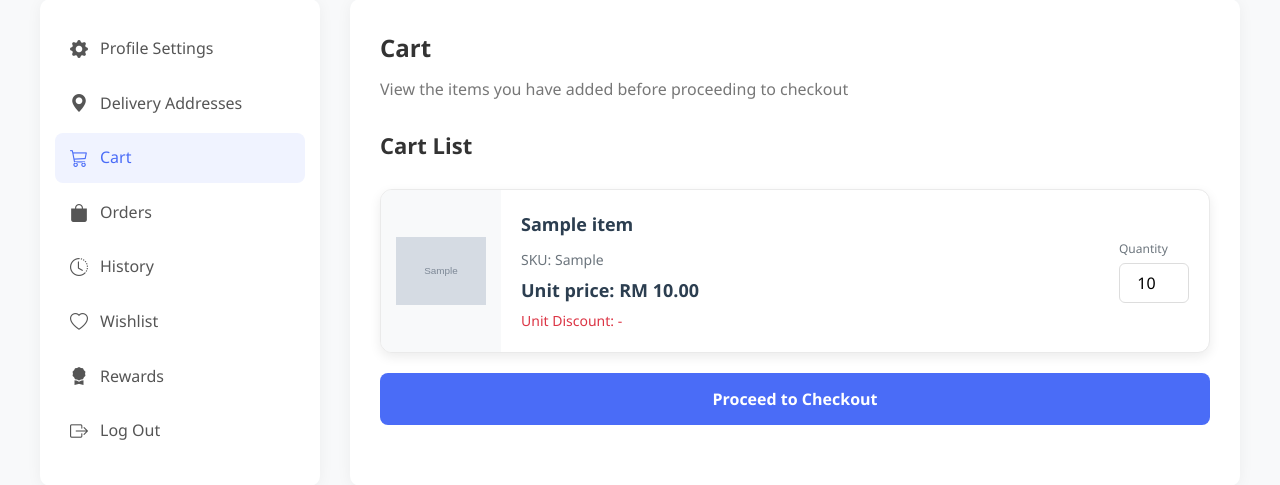
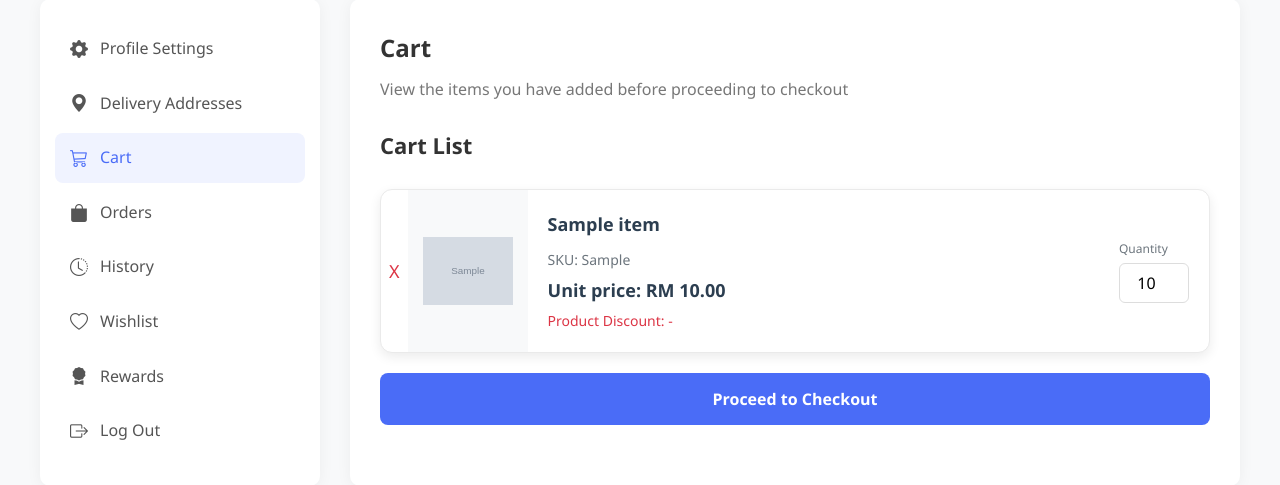
Before and after one commit to Cammy276/GoGrocery-E-commerce-Website, a PHP site: page /GoGrocery-E-commerce-Website/profile/cart/index.php in a window 1280 px wide. Shown: the part 125-610 px from the top of the page. Run offline with PHP 8.4, Linux system fonts and the light colour scheme; the visitor is signed in with stand-in values (Sample User, id 1); tables that the repository leaves empty hold one stand-in row (values such as "Sample post"); grey boxes marked "Sample" are stand-in pictures.

Commit message:
Feat(cart): add delete cart, auto save for quantity update

```diff
--- a/profile/cart/index.php
+++ b/profile/cart/index.php
@@ -36,7 +36,7 @@ $cartStmt->close();
 
 $errorMsgList = [];
 // Handle checkout
-if ($_SERVER['REQUEST_METHOD'] === 'POST') {
+if (isset($_POST['checkout'])) {
     foreach ($_POST['quantity'] as $cart_id => $qty) {
         $qty = max(1, intval($qty)); // ensure quantity is at least 1
         $updateStmt = $conn->prepare("UPDATE cart_items SET quantity = ? WHERE cart_item_id = ? AND user_id = ?");
@@ -54,8 +54,37 @@ if ($_SERVER['REQUEST_METHOD'] === 'POST') {
 
 }
 
+// Handle delete
+if (isset($_POST['delete'])) {
+    $delete_id = intval($_POST['delete']);
+    $deleteStmt = $conn->prepare("DELETE FROM cart_items WHERE cart_item_id = ? AND user_id = ?");
+    $deleteStmt->bind_param("ii", $delete_id, $user_id);
+
+    if ($deleteStmt->execute()) {
+        // Refresh to update the cart list
+        header("Location: index.php");
+        exit;
+    } else {
+        $errorMsgList[] = "Failed to delete cart item #$delete_id: " . $deleteStmt->error;
+    }
+    $deleteStmt->close();
+}
 
 
+// Handle quantity update (auto-save)
+if (isset($_POST['updateQuantity']) && isset($_POST['quantity'])) {
+    foreach ($_POST['quantity'] as $cart_id => $qty) {
+        $qty = max(1, intval($qty));
+        $updateStmt = $conn->prepare("UPDATE cart_items SET quantity = ? WHERE cart_item_id = ? AND user_id = ?");
+        $updateStmt->bind_param("iii", $qty, $cart_id, $user_id);
+        $updateStmt->execute();
+        $updateStmt->close();
+    }
+
+    // Refresh the page after update
+    header("Location: index.php");
+    exit;
+}
 
 ?>
 
@@ -84,6 +113,7 @@ if ($_SERVER['REQUEST_METHOD'] === 'POST') {
                 border: 1px solid #eaeaea;
                 background: white;
                 transition: all 0.3s ease;
+                position: relative; /* ensure button is placed inside */
             }
 
             .cart-item-card:hover {
@@ -236,6 +266,19 @@ if ($_SERVER['REQUEST_METHOD'] === 'POST') {
             .checkoutButton:hover {
                 background: #3048b4;
             }
+            .cart-deleteButton {
+                top: 8px;
+                left: 8px;
+                background: transparent;
+                border: none;
+                cursor: pointer;
+                color: #dc3545;
+                font-size: 18px;
+                transition: color 0.2s ease;
+                padding: 8px;
+            }
+
+
 
             @media (max-width: 768px) {
                 .cart-item-card {
@@ -326,6 +369,14 @@ if ($_SERVER['REQUEST_METHOD'] === 'POST') {
                         ?>
 
                             <div class="cart-item-card">
+
+
+
+                                <button type="submit" class="deleteButton cart-deleteButton" name="delete" value="<?php echo $item['cart_item_id']; ?>" >X</button>
+
+
+
+
                                 <div class="cart-item-image">
                                     <img src="<?php echo htmlspecialchars('../' . $productInfo['product_image_url']); ?>"
                                         alt="<?php echo htmlspecialchars($productInfo['alt_text']); ?>" />
@@ -340,7 +391,7 @@ if ($_SERVER['REQUEST_METHOD'] === 'POST') {
                                                 Unit price: RM <?php echo number_format($item['unit_price'], 2); ?>
                                             </p>
                                             <p class="cart-detail-value discount-value">
-                                                Unit Discount:
+                                                Product Discount:
                                                 <?php echo !empty($item['line_discount']) && $item['line_discount'] > 0 ?
                                                 '-RM ' . number_format($item['line_discount'], 2) :
                                                 '-'; ?>
@@ -355,6 +406,7 @@ if ($_SERVER['REQUEST_METHOD'] === 'POST') {
                                     <div class="cart-detail-item">
                                         <label class="cart-detail-label">Quantity</label>
                                         <input type="number" class="cart-quantity-input"
+                                            name="quantity[<?php echo $item['cart_item_id']; ?>]"
                                             value="<?php echo $item['quantity']; ?>"
                                             min="1"
                                             data-cart-id="<?php echo $item['cart_item_id']; ?>">
@@ -365,7 +417,7 @@ if ($_SERVER['REQUEST_METHOD'] === 'POST') {
                             </div>
                         <?php endforeach; ?>
 
-                        <input type="submit" class="checkoutButton" value="Proceed to Checkout">
+                        <input type="submit" class="checkoutButton" name="checkout" value="Proceed to Checkout">
 
 
                     </form>
@@ -373,6 +425,29 @@ if ($_SERVER['REQUEST_METHOD'] === 'POST') {
                 </div>
             </div>
         </div>
+<script>
+document.addEventListener("DOMContentLoaded", function() {
+    // Grab all quantity inputs
+    const quantityInputs = document.querySelectorAll(".cart-quantity-input");
+
+
+    quantityInputs.forEach(input => {
+        input.addEventListener("change", function() {
+            // Submit the form immediately when quantity changes
+            const form = document.getElementById("cartForm");
+
+            // Create a hidden input so PHP knows this is a quantity update
+            let hidden = document.createElement("input");
+            hidden.type = "hidden";
+            hidden.name = "updateQuantity";
+            hidden.value = "1";
+            form.appendChild(hidden);
+
+            form.submit();
+        });
+    });
+});
+</script>
 
     </body>
 </html>
```
